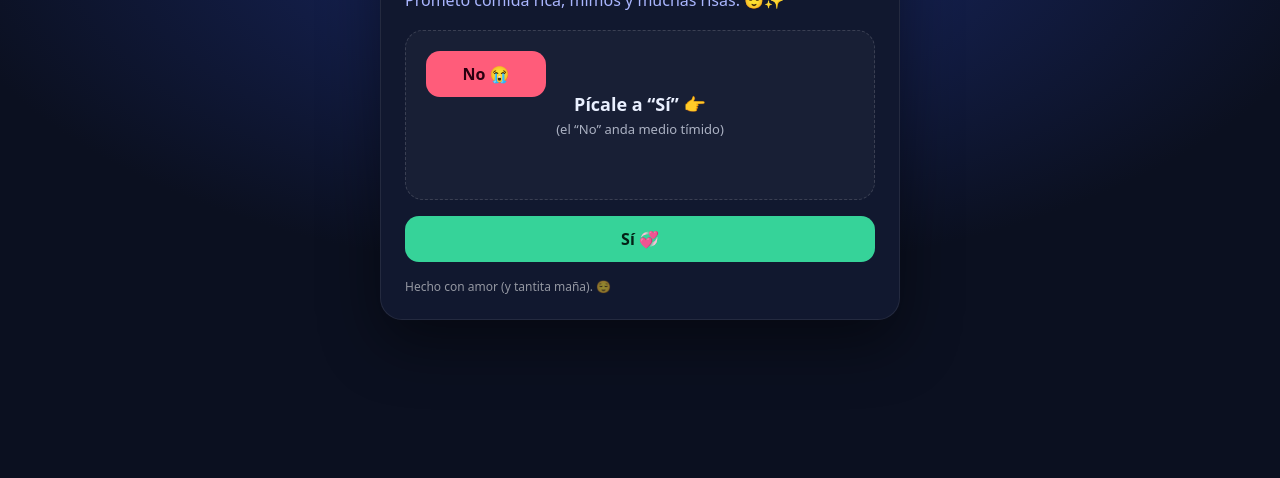
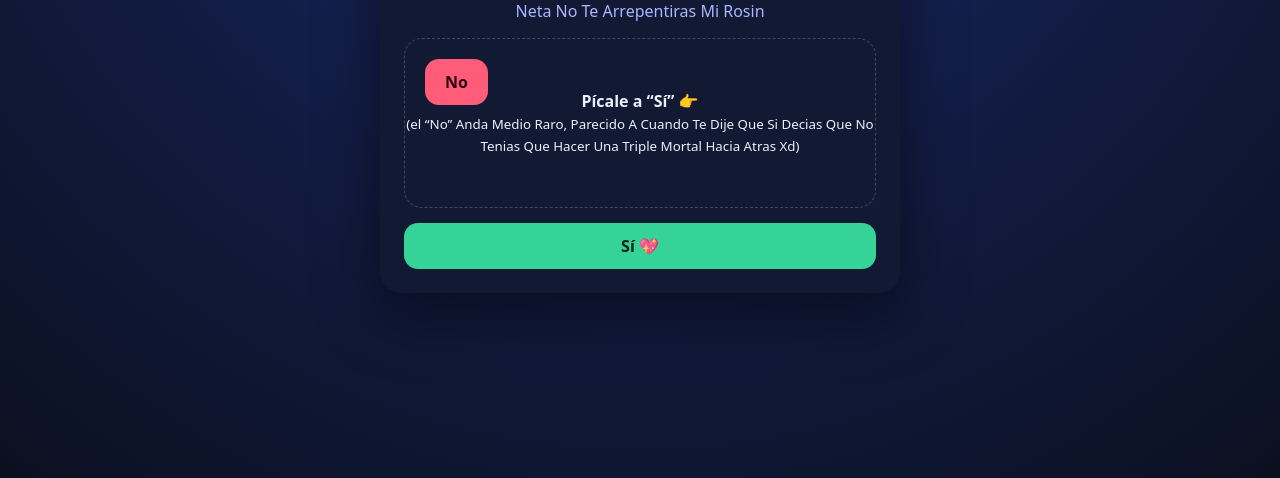
Before and after one commit to Kevin84122/SanValentin, a plain HTML site: page index.html in a window 1280 px wide. Shown: the part 322-800 px from the top of the page. Drawn offline with Linux system fonts and the light colour scheme.

Commit message:
index.html

```diff
--- a/index.html
+++ b/index.html
@@ -1,54 +1,125 @@
-<!doctype html>
+<!DOCTYPE html>
 <html lang="es">
 <head>
-  <meta charset="utf-8" />
-  <meta name="viewport" content="width=device-width,initial-scale=1" />
+<meta charset="UTF-8">
+<meta name="viewport" content="width=device-width, initial-scale=1.0">
 <title>San Valentín 💘</title>
+
 <style>
-    :root { --bg:#0b1020; --card:#121a33; --txt:#eaf0ff; --mut:#aab6ff; }
-    * { box-sizing:border-box; font-family: system-ui, -apple-system, Segoe UI, Roboto, Arial; }
-    body { margin:0; min-height:100vh; display:grid; place-items:center; background: radial-gradient(1200px 600px at 50% 30%, #1a2a6c 0%, var(--bg) 60%); color:var(--txt); padding:24px; }
-    .card { width:min(520px, 100%); background: color-mix(in srgb, var(--card) 92%, black); border:1px solid rgba(255,255,255,.08); border-radius:22px; padding:24px; box-shadow: 0 24px 60px rgba(0,0,0,.45); position:relative; overflow:hidden; }
-    h1 { margin:0 0 6px; font-size:28px; }
-    p { margin:0 0 18px; color:var(--mut); line-height:1.4; }
-    .emoji { font-size:54px; margin-bottom:10px; }
-    .area { position:relative; height:170px; border-radius:18px; border:1px dashed rgba(255,255,255,.15); background: rgba(255,255,255,.03); display:flex; align-items:center; justify-content:center; }
-    .btns { margin-top:16px; display:flex; gap:12px; flex-wrap:wrap; }
-    button { border:0; padding:12px 18px; border-radius:14px; font-weight:700; cursor:pointer; font-size:16px; }
-    #yes { background: #36d399; color:#042116; flex:1; }
-    #no  { background: #ff5c7a; color:#2a0010; min-width:120px; position:absolute; }
-    .footer { margin-top:16px; font-size:12px; color:rgba(255,255,255,.55); }
-    .heart { position:absolute; inset:-40px; opacity:.10; filter: blur(.2px); }
+:root {
+  --bg1:#1a2a6c;
+  --bg2:#0b1020;
+  --card:#121a33;
+  --txt:#eaf0ff;
+  --mut:#aab6ff;
+}
+
+*{
+  box-sizing:border-box;
+  font-family:system-ui,-apple-system,Segoe UI,Roboto,Arial;
+}
+
+body{
+  margin:0;
+  min-height:100vh;
+  display:flex;
+  align-items:center;
+  justify-content:center;
+  background:radial-gradient(circle at top,var(--bg1),var(--bg2));
+  color:var(--txt);
+  padding:20px;
+}
+
+.card{
+  width:100%;
+  max-width:520px;
+  background:var(--card);
+  border-radius:22px;
+  padding:24px;
+  text-align:center;
+  box-shadow:0 20px 60px rgba(0,0,0,.5);
+  position:relative;
+  overflow:hidden;
+}
+
+.heart{
+  position:absolute;
+  inset:-40px;
+  opacity:.08;
+  font-size:40px;
+  pointer-events:none; /* 🔥 evita que bloquee clicks */
+}
+
+h1{
+  margin:10px 0;
+}
+
+p{
+  color:var(--mut);
+}
+
+.area{
+  position:relative;
+  height:170px;
+  border-radius:18px;
+  border:1px dashed rgba(255,255,255,.2);
+  display:flex;
+  align-items:center;
+  justify-content:center;
+  margin-top:15px;
+}
+
+button{
+  border:none;
+  padding:12px 20px;
+  border-radius:14px;
+  font-weight:bold;
+  font-size:16px;
+  cursor:pointer;
+}
+
+#yes{
+  background:#36d399;
+  color:#042116;
+  margin-top:15px;
+  width:100%;
+}
+
+#no{
+  position:absolute;
+  background:#ff5c7a;
+  color:#2a0010;
+}
+
 </style>
 </head>
+
 <body>
+
 <div class="card">
-    <div class="heart">💗💗💗💗💗💗💗💗</div>
-    <div class="emoji">💘</div>
-    <h1>¿Quieres ser mi San Valentín?</h1>
-    <p>Prometo comida rica, mimos y muchas risas. 😌✨</p>
+  <div class="heart">💗💗💗💗💗💗💗💗💗</div>
+
+  <h1>Mi Rosin ¿Quieres ser mi San Valentín? 💘</h1>
+  <p>Neta No Te Arrepentiras Mi Rosin</p>
 
   <div class="area" id="area">
-      <button id="no" aria-label="No">No 😭</button>
-      <div style="text-align:center;">
-        <div style="font-size:18px; font-weight:700;">Pícale a “Sí” 👉</div>
-        <div style="font-size:13px; opacity:.7; margin-top:4px;">(el “No” anda medio tímido)</div>
+    <button id="no">No</button>
+    <div>
+      <strong>Pícale a “Sí” 👉</strong><br>
+      <small>(el “No” Anda Medio Raro, Parecido A Cuando Te Dije Que Si Decias Que No Tenias Que Hacer Una Triple Mortal Hacia Atras Xd)</small>
     </div>
   </div>
 
-    <div class="btns">
-      <button id="yes">Sí 💞</button>
-    </div>
-
-    <div class="footer">Hecho con amor (y tantita maña). 😌</div>
+  <button id="yes">Sí 💖</button>
 </div>
 
 <script>
-  const noBtn = document.getElementById('no');
-  const yesBtn = document.getElementById('yes');
-  const area = document.getElementById('area');
 
-  function moveNo() {
+const noBtn = document.getElementById("no");
+const yesBtn = document.getElementById("yes");
+const area = document.getElementById("area");
+
+function moveNo(){
   const rect = area.getBoundingClientRect();
   const btnRect = noBtn.getBoundingClientRect();
 
@@ -62,36 +133,41 @@
   noBtn.style.top = y + "px";
 }
 
-  // Posición inicial
 noBtn.style.left = "20px";
 noBtn.style.top = "20px";
 
-  // PC
 noBtn.addEventListener("mouseenter", moveNo);
 
-  // Celular
-  noBtn.addEventListener("touchstart", function(e) {
+noBtn.addEventListener("touchstart", function(e){
   e.preventDefault();
   moveNo();
-  }, { passive: false });
+},{passive:false});
 
-  yesBtn.addEventListener("click", function() {
+yesBtn.addEventListener("click", function(){
   document.body.innerHTML = `
-      <div style="min-height:100vh;display:flex;align-items:center;justify-content:center;
-      background:linear-gradient(135deg,#ff4e8b,#1a1a2e);color:white;text-align:center;
-      font-family:system-ui;padding:20px;">
+  <div style="
+    min-height:100vh;
+    display:flex;
+    align-items:center;
+    justify-content:center;
+    text-align:center;
+    background:linear-gradient(135deg,#ff4e8b,#1a1a2e);
+    color:white;
+    font-family:system-ui;
+    padding:20px;">
       <div>
         <h1 style="font-size:40px;">🥰 ¡SÍIIIII! 💖</h1>
         <p style="font-size:20px;margin-top:10px;">
-            Sabía que dirías que sí 😌💘
+          Sabía que dirías que sí es imposible resistirse a mi jaja 😌💘
         </p>
         <p style="opacity:.7;margin-top:20px;">
           Ahora mándame screenshot 😏
         </p>
       </div>
-      </div>
-    `;
+  </div>`;
 });
+
 </script>
+
 </body>
 </html>
```
Lines whose indentation alone changed are shown as unchanged.
